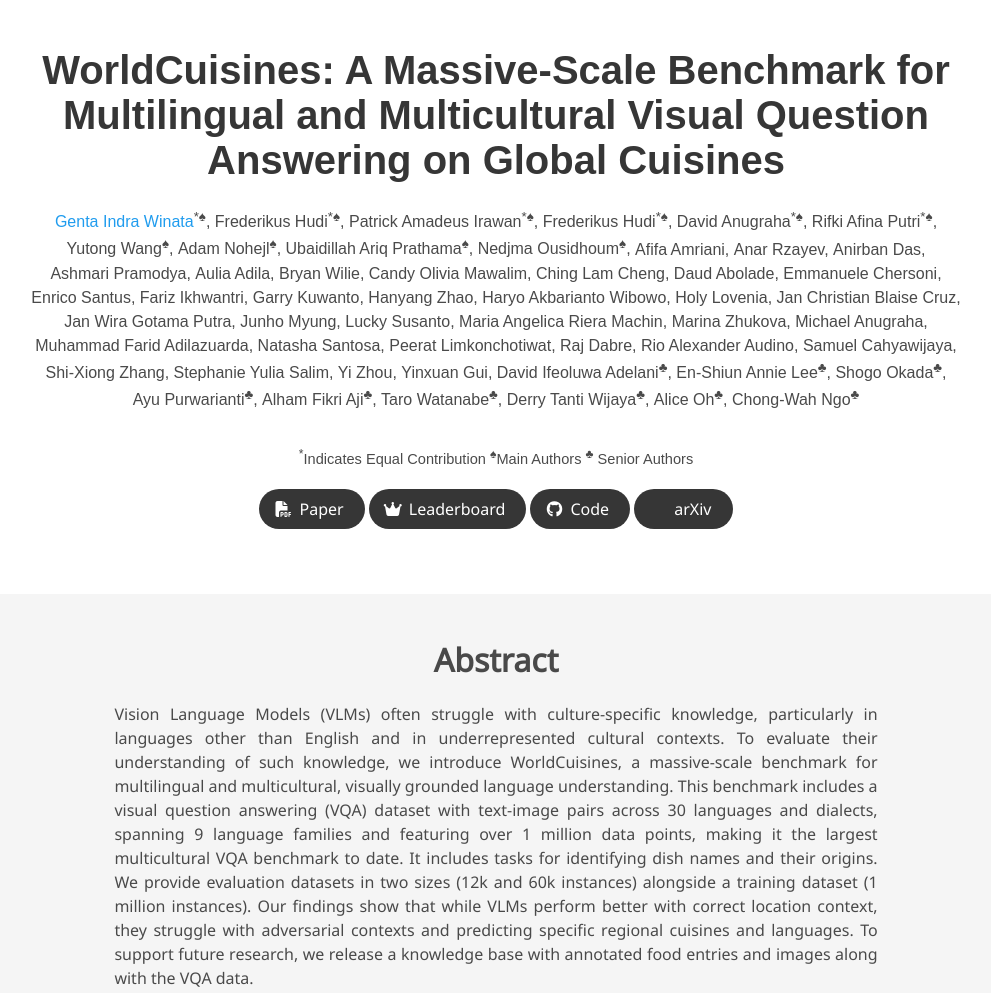
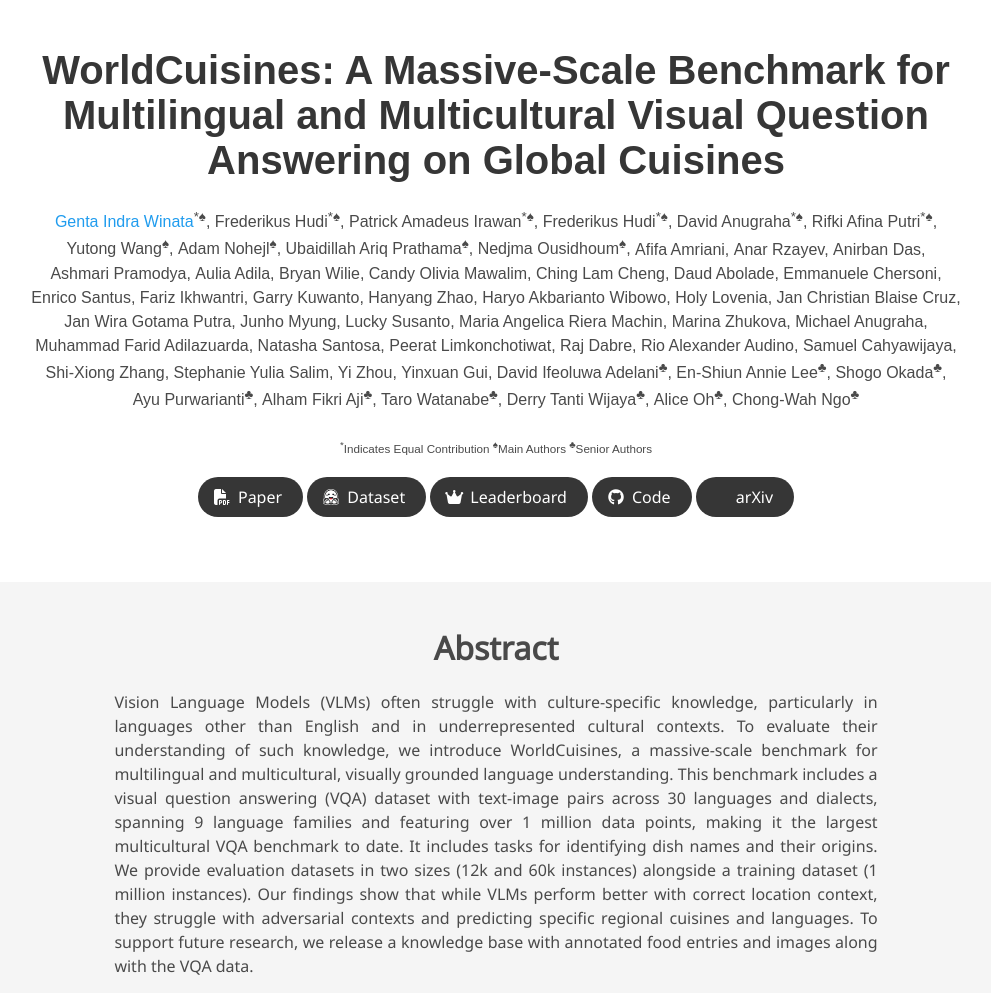
Before and after one commit to worldcuisines/worldcuisines.github.io, a plain HTML site: page index.html in a window 1280 px wide. Shown: the top 993 px of the page, without its empty margins (144-1135 px from the left). Drawn offline with nearby package versions, Linux system fonts and the light colour scheme; some icons are missing; a web font is replaced by a local one.

```diff
--- a/index.html
+++ b/index.html
@@ -110,9 +110,9 @@
                   <span class="author-block">Chong-Wah Ngo<sup>♣</sup></span>
                   </div>
 
-                  <div class="is-size-5 publication-authors">
+                  <div class="is-size-6 publication-authors">
                     <!-- <span class="author-block">Institution Name<br>Conferance name and year</span> -->
-                    <span class="eql-cntrb"><small><br><sup>*</sup>Indicates Equal Contribution <sup>♠</sup>Main Authors <sup>♣</sup> Senior Authors</small></span>
+                    <span class="eql-cntrb"><small><br><sup>*</sup>Indicates Equal Contribution  <sup>♠</sup>Main Authors  <sup>♣</sup>Senior Authors</small></span>
                   </div>
 
                   <div class="column has-text-centered">
@@ -127,6 +127,17 @@
                         <span>Paper</span>
                       </a>
                     </span>
+
+                    <!-- Dataset link -->
+                    <span class="link-block">
+                      <a href="https://huggingface.co/datasets/worldcuisines/vqa" target="_blank"
+                      class="external-link button is-normal is-rounded is-dark">
+                      <span class="icon">
+                        <img src="./static/images/hf-logo-pirate.png" alt="Huggingface" style="width: 1em; height: 1em;">
+                      </span>
+                      <span>Dataset</span>
+                    </a>
+                  </span>
 
                      <!-- Leaderboard link -->
                      <span class="link-block">
```
Also changed, not shown: static/images/hf-logo-pirate.png (added).
